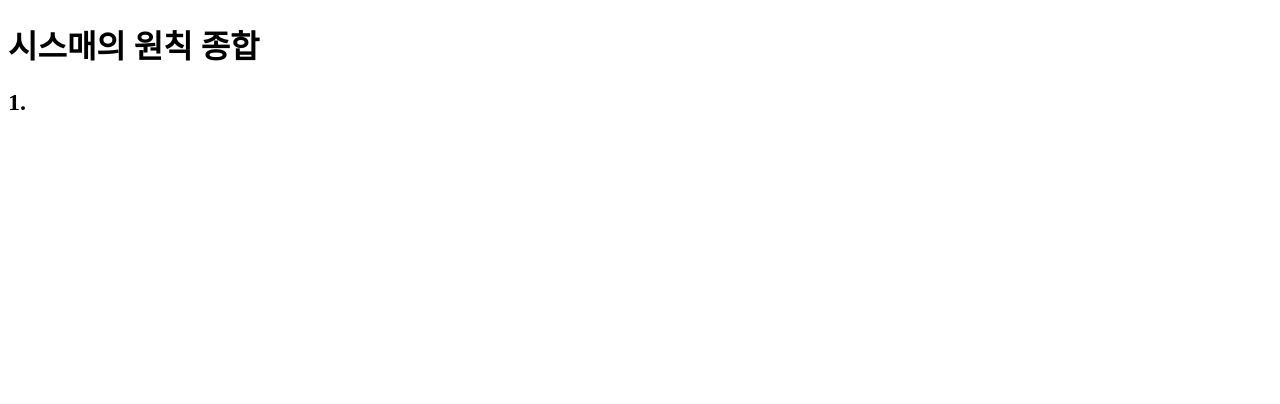
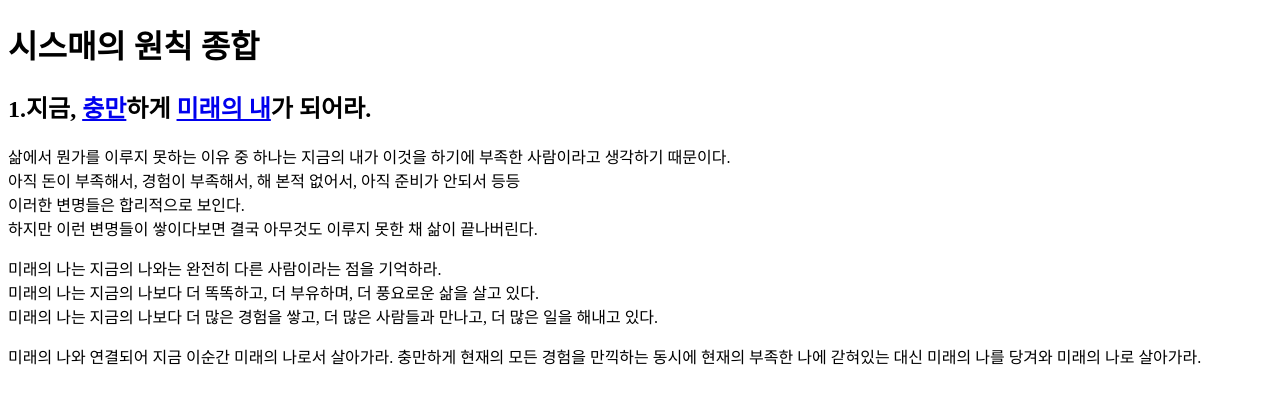
Before and after one commit to sysmae/principles, a Next.js app: page / in a window 1280 px wide. Shown: the top 404 px of the page. Built offline with nearby package versions, Linux system fonts and the light colour scheme.

Commit message:
## 1.지금, [충만](/life/meaning/1)하게 [미래의 내](/life/meaning/2)가 되어라.

```diff
--- a/pages/index.mdx
+++ b/pages/index.mdx
@@ -1,3 +1,15 @@
 # 시스매의 원칙 종합
 
-## 1.
+## 1.지금, [충만](/life/meaning/1)하게 [미래의 내](/life/meaning/2)가 되어라.
+
+삶에서 뭔가를 이루지 못하는 이유 중 하나는 지금의 내가 이것을 하기에 부족한 사람이라고 생각하기 때문이다.
+아직 돈이 부족해서, 경험이 부족해서, 해 본적 없어서, 아직 준비가 안되서 등등
+이러한 변명들은 합리적으로 보인다.
+하지만 이런 변명들이 쌓이다보면 결국 아무것도 이루지 못한 채 삶이 끝나버린다.
+
+미래의 나는 지금의 나와는 완전히 다른 사람이라는 점을 기억하라.
+미래의 나는 지금의 나보다 더 똑똑하고, 더 부유하며, 더 풍요로운 삶을 살고 있다.
+미래의 나는 지금의 나보다 더 많은 경험을 쌓고, 더 많은 사람들과 만나고, 더 많은 일을 해내고 있다.
+
+미래의 나와 연결되어 지금 이순간 미래의 나로서 살아가라.
+충만하게 현재의 모든 경험을 만끽하는 동시에 현재의 부족한 나에 갇혀있는 대신 미래의 나를 당겨와 미래의 나로 살아가라.
```
